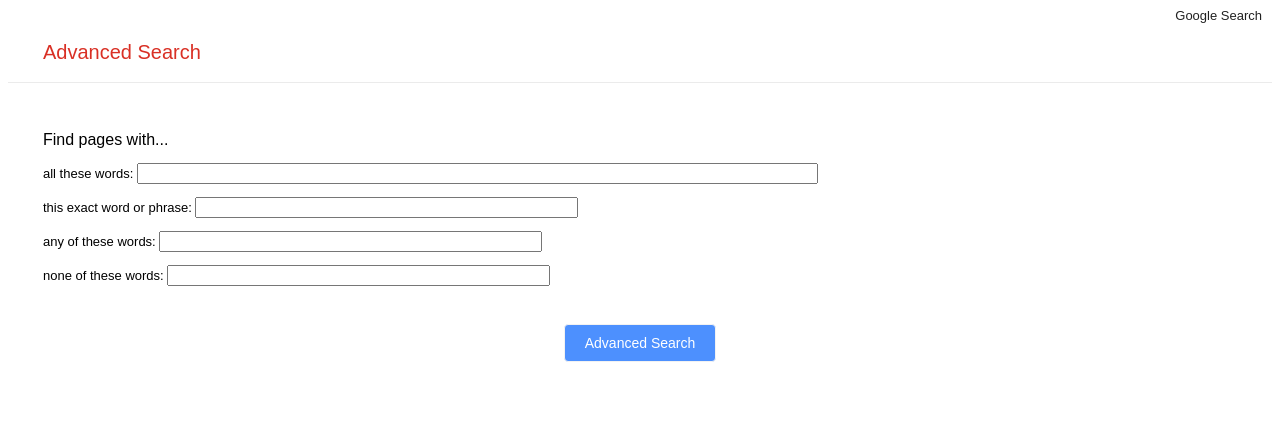
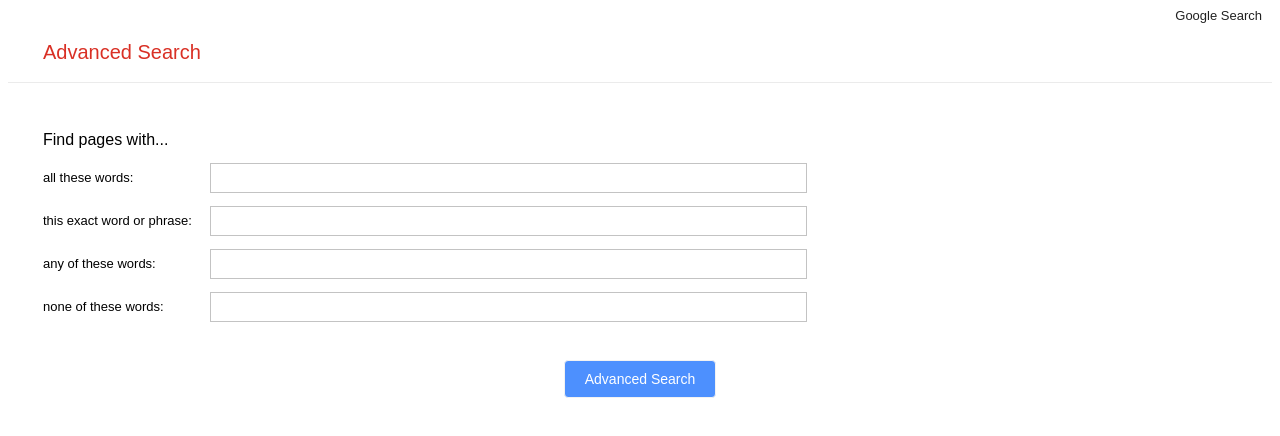
Before and after one commit to Sampatankar/HarvardXCS50WebCoursework, a plain HTML site: page project0/advancedsearch.html in a window 1280 px wide. Drawn offline with Linux system fonts and the light colour scheme.

Commit message:
21st August 2020
Latest upload

```diff
--- a/project0/advancedsearch.html
+++ b/project0/advancedsearch.html
@@ -1,6 +1,5 @@
 <!DOCTYPE html>
 <html lang="en">
-
   <head>
     <meta charset="UTF-8" />
     <meta name="viewport" content="width=device-width, initial-scale=1.0" />
@@ -25,7 +24,7 @@
         <div>
           <p>
             <span>all these words:</span>
-          <input id="advanced-input" type="text" name="as_q" />
+            <input class="advanced-input" type="text" name="as_q" />
           </p>
         </div>
         <div>
@@ -52,5 +51,4 @@
       </form>
     </div>
   </body>
-
 </html>
--- a/project0/css/style.css
+++ b/project0/css/style.css
@@ -78,7 +78,8 @@ button:focus {
 /* advancedsearch.html only: */
 
 span {
-  text-align: left;
+  position: absolute;
+  padding-top: 7px;
 }
 
 h1 {
@@ -98,18 +99,24 @@ h2 {
 }
 
 .advanced-input {
-  padding-left: 200px;
+  margin-left: 167px;
+  padding-left: 10px;
+  display: inline-block;
+  min-height: 30px;
+  vertical-align: middle;
+  width: 50%;
+  border: 1px solid rgb(195, 195, 195);
+}
+
+.advanced-input:focus {
+  outline: none;
+  border: 1px solid #4d90fe;
 }
 
 #advanced-h1 {
   margin: 18px 35px;
 }
 
-#advanced-input {
-  padding-left: 400px;
-  padding-right: 100px;
-}
-
 #button {
   background-color: #4d90fe;
   color: #fff;
```
Lines whose indentation alone changed are shown as unchanged.
